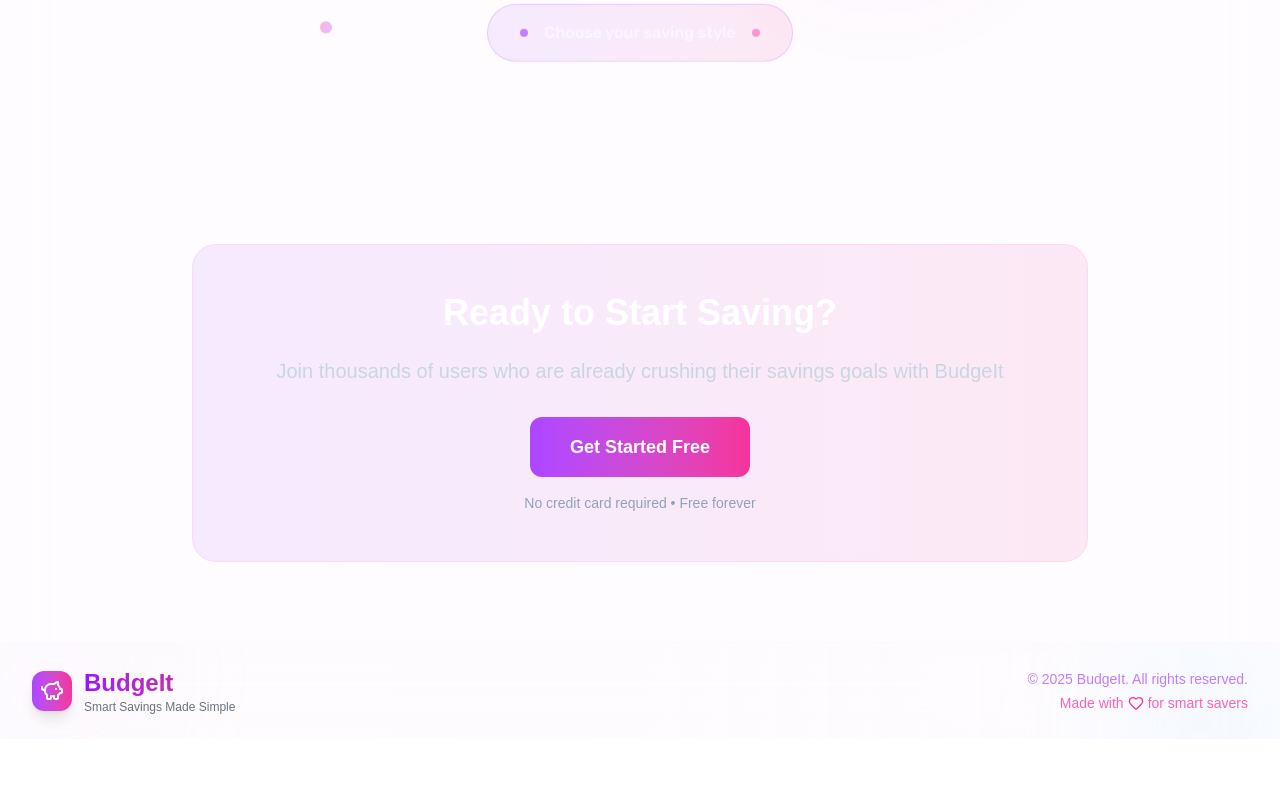
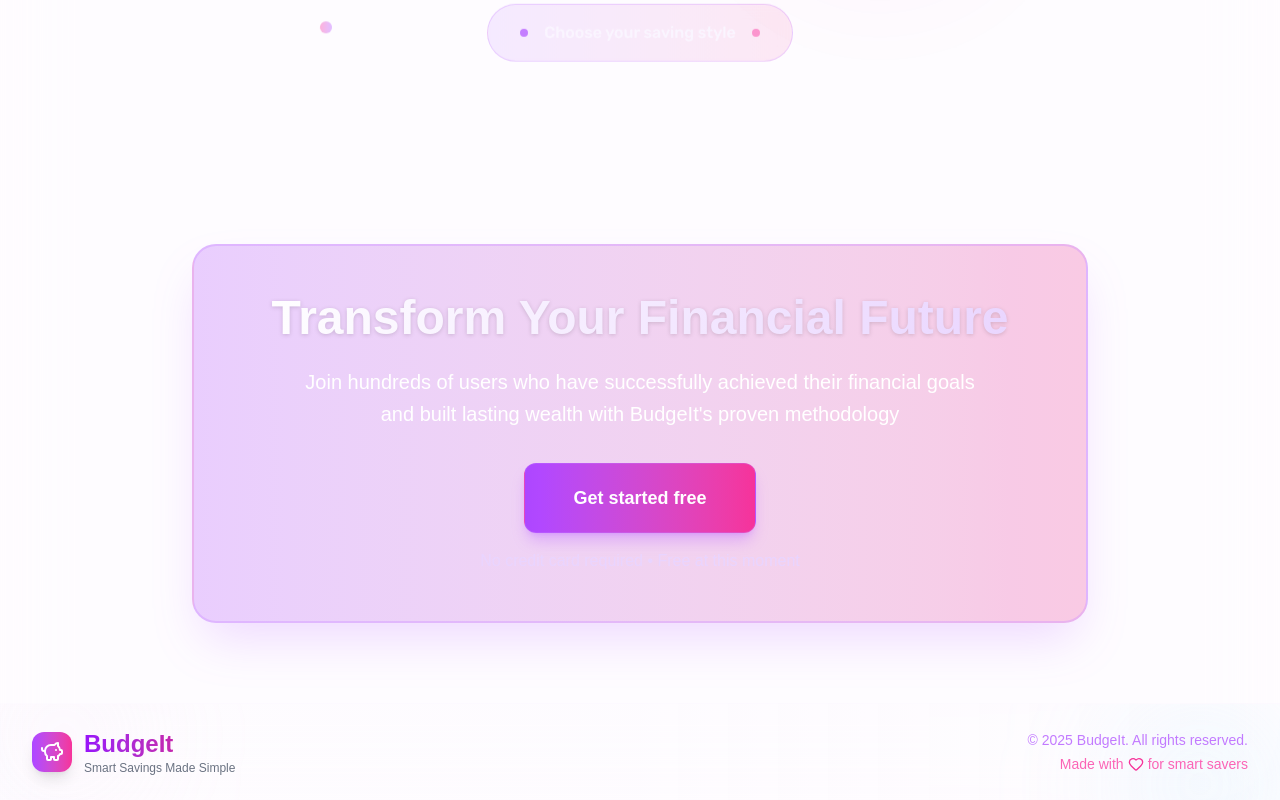
Before and after one commit to cygullem/budgeit, a Next.js app: page / in a window 1280 px wide. Shown: the part 1512-2312 px from the top of the page. Before the commit the page ends 2251 px from the top, so only its background shows below. Built offline with nearby package versions, Linux system fonts and the light colour scheme.

Commit message:
feat(landing): update cta section

```diff
--- a/components/landing/CTA.tsx
+++ b/components/landing/CTA.tsx
@@ -2,15 +2,19 @@ export default function CTA() {
    return (
       <section className="py-20 px-4 sm:px-6 lg:px-8">
          <div className="max-w-4xl mx-auto text-center">
-            <div className="bg-gradient-to-r from-purple-500/10 to-pink-500/10 backdrop-blur-sm border border-pink-300/20 rounded-3xl p-12">
-               <h2 className="text-4xl font-bold text-white mb-6">Ready to Start Saving?</h2>
-               <p className="text-xl text-slate-300 mb-8">
-                  Join thousands of users who are already crushing their savings goals with BudgeIt
+            <div className="bg-gradient-to-r from-purple-600/20 to-pink-600/20 backdrop-blur-sm border-2 border-purple-400/30 rounded-3xl p-12 shadow-2xl shadow-purple-500/20">
+               <h2 className="text-4xl md:text-5xl font-bold mb-6 bg-gradient-to-r from-white to-purple-200 bg-clip-text text-transparent drop-shadow-sm">
+                  Transform Your Financial Future
+               </h2>
+               <p className="text-xl text-white mb-8 font-medium leading-relaxed max-w-2xl mx-auto">
+                  Join hundreds of users who have successfully achieved their financial goals and built lasting wealth with BudgeIt's proven methodology
                </p>
-               <button className="bg-gradient-to-r from-purple-500 to-pink-500 text-white px-10 py-4 rounded-xl text-lg font-semibold hover:from-purple-600 hover:to-pink-600 transition-all transform hover:scale-105">
-                  Get Started Free
-               </button>
-               <p className="text-slate-400 mt-4 text-sm">No credit card required • Free forever</p>
+               <div className="space-y-4">
+                  <button className="bg-gradient-to-r from-purple-500 to-pink-500 text-white px-12 py-5 rounded-xl text-lg font-bold hover:from-purple-600 hover:to-pink-600 transition-all shadow-lg shadow-purple-500/30 border border-purple-400/30 active:scale-95 cursor-pointer">
+                     Get started free
+                  </button>
+                  <p className="text-purple-200 text-base font-medium">No credit card required • Free at this moment</p>
+               </div>
             </div>
          </div>
       </section>
```
